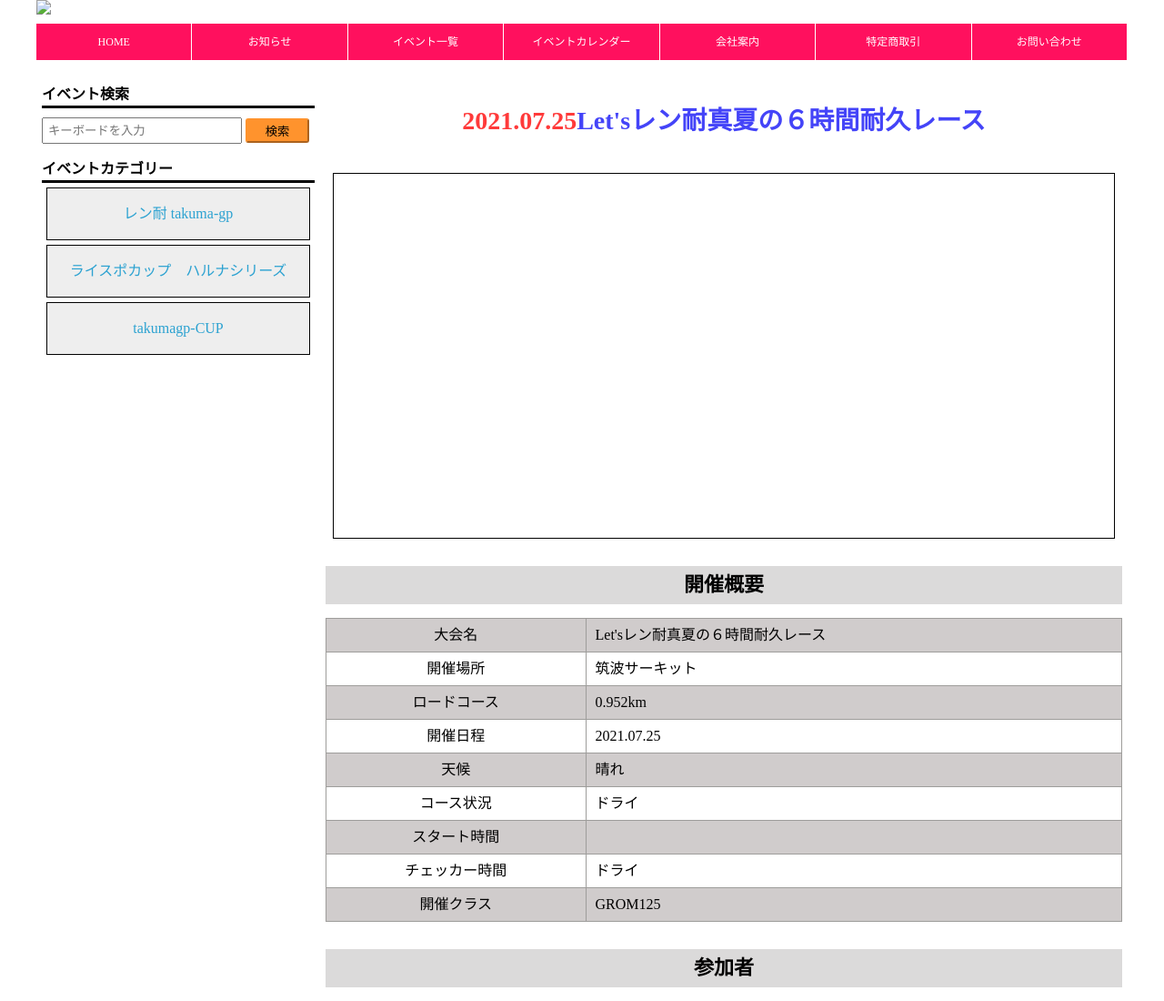
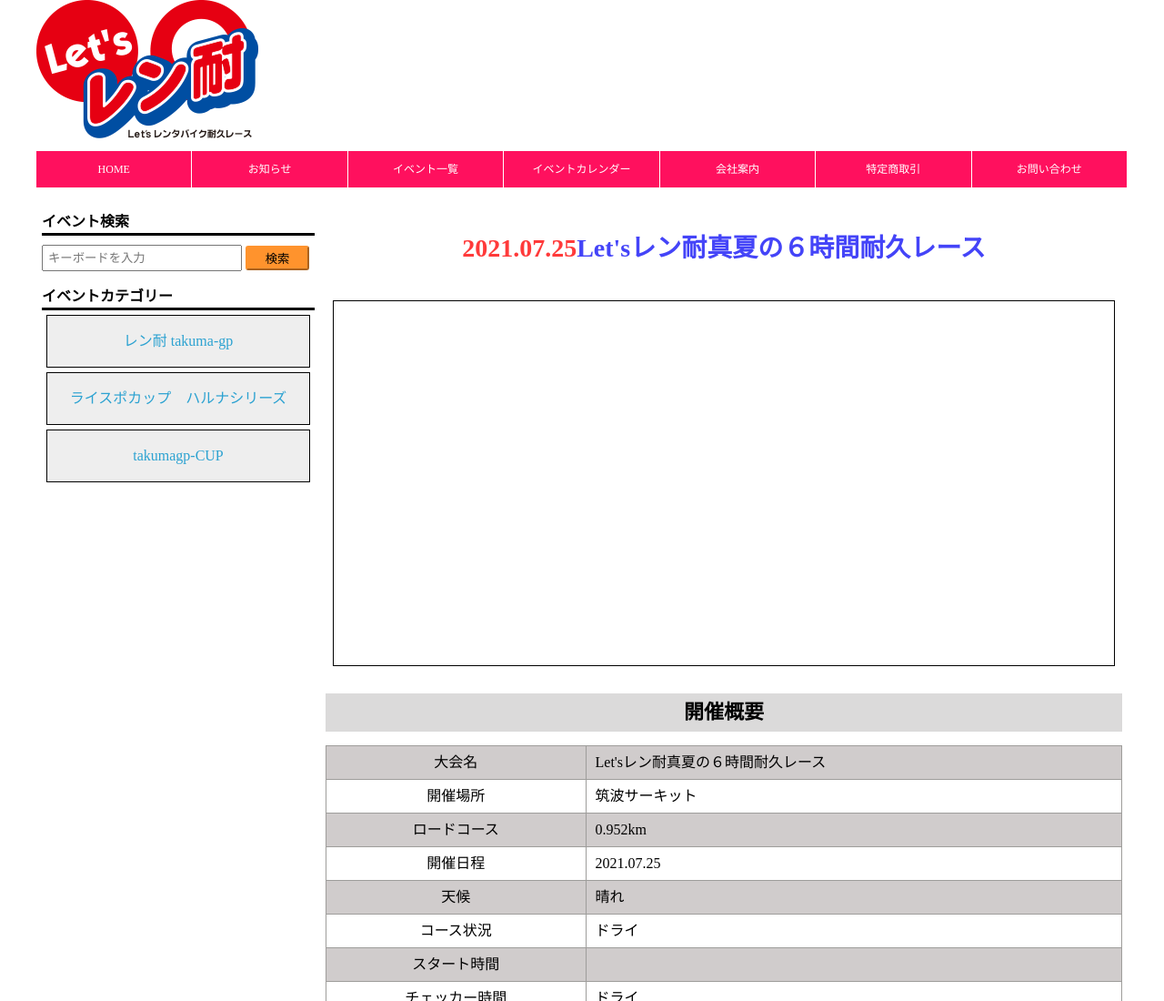
Before and after one commit to tom0123ok/bike_testsite, a plain HTML site: page index.html in a window 1280 px wide. Shown: the top 1100 px of the page at 91% size. Drawn offline with Linux system fonts and the light colour scheme; files whose address does not match are found by name.

Commit message:
Update index.html

```diff
--- a/index.html
+++ b/index.html
@@ -12,7 +12,7 @@
 
   <body>
     <header>
-      <img src="images/logo.png" alt="#">
+      <img src="https://github.com/tom0123ok/bike_testsite/blob/main/logo.png?raw=true" alt="#">
       <ul>
         <li>HOME</li>
         <li>お知らせ</li>
```
